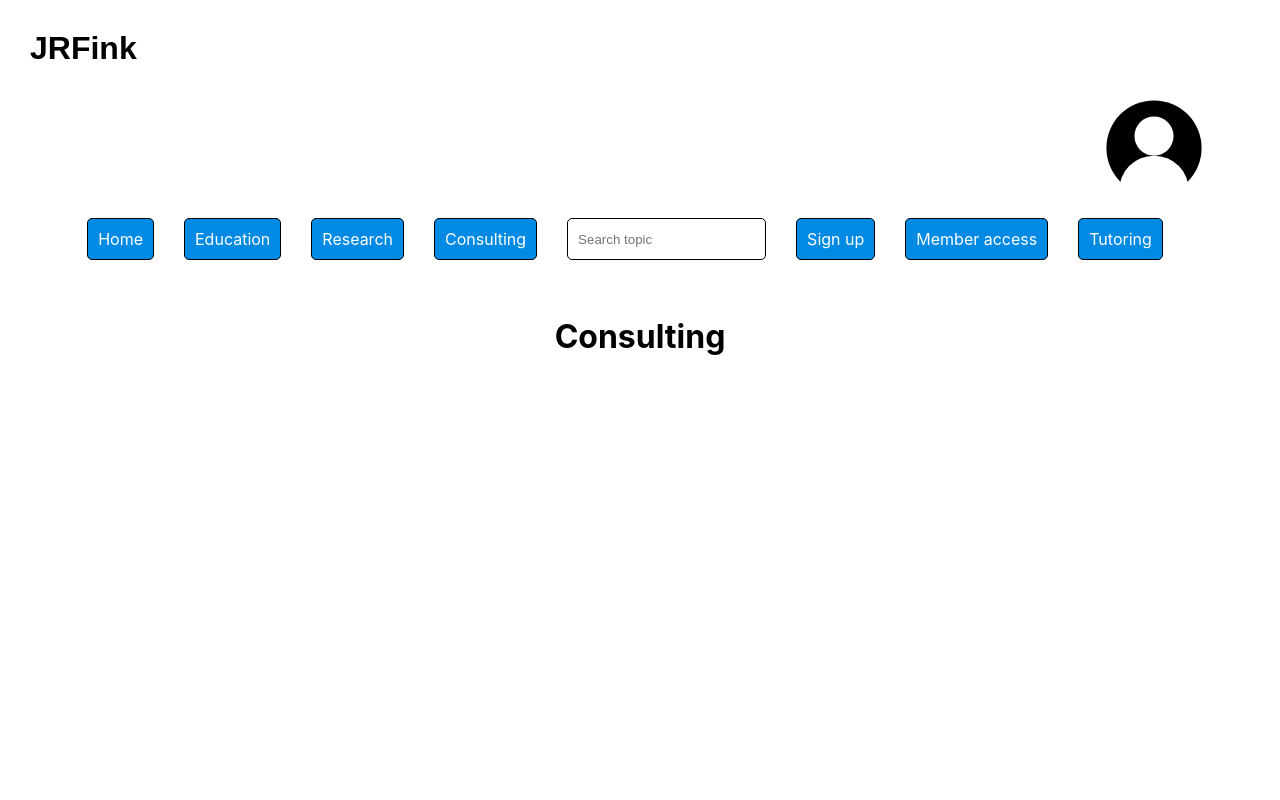
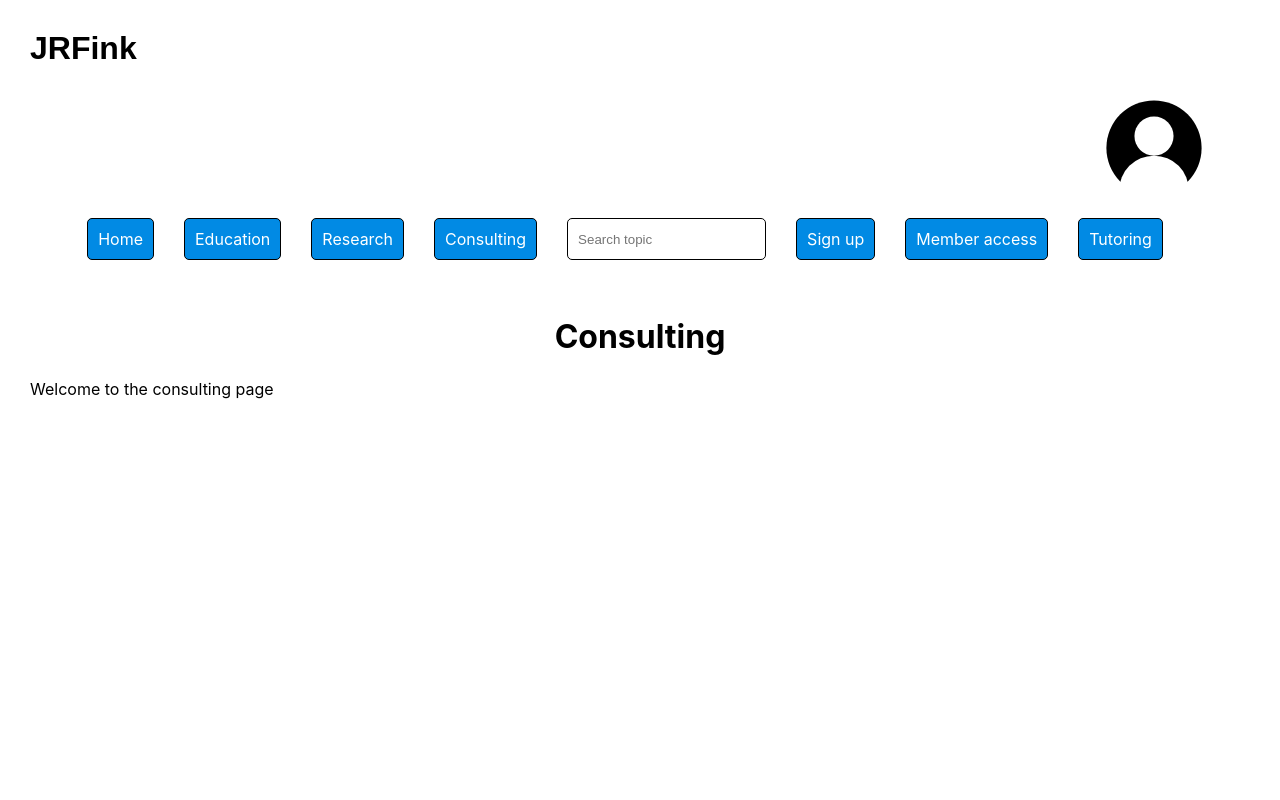
Before and after one commit to JRFink/jrfphyspagesnew, a Next.js app: page /consulting in a window 1280 px wide. Shown: the top 800 px of the page. Built offline with nearby package versions, Linux system fonts and the light colour scheme.

Commit message:
Update index.tsx

```diff
--- a/pages/consulting/index.tsx
+++ b/pages/consulting/index.tsx
@@ -5,6 +5,9 @@ const Consult = () => {
         <h1 className={style.centerText}>
            Consulting
         </h1>
+ <p>
+  Welcome to the consulting page
+</p>
       </>
   );
 }
```
